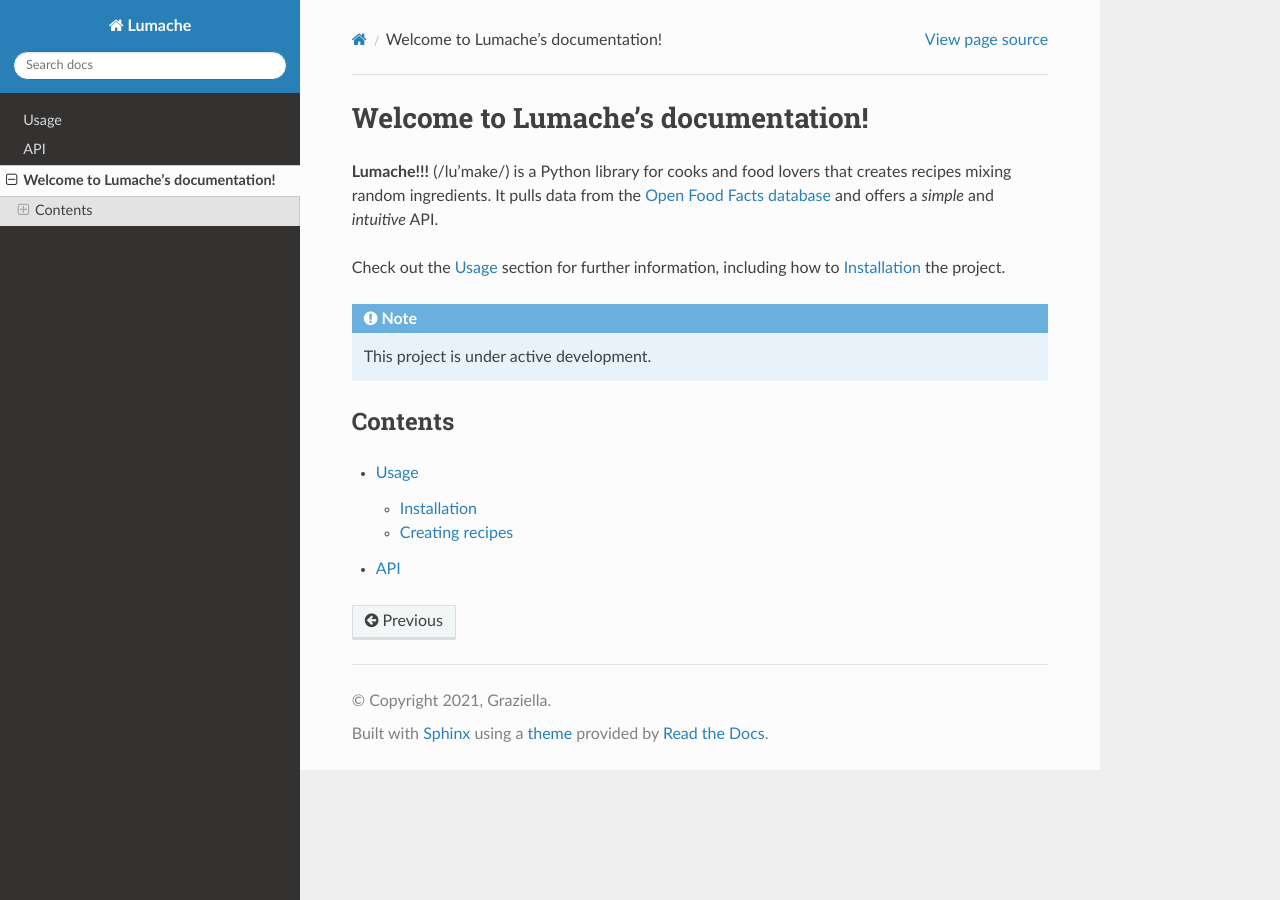
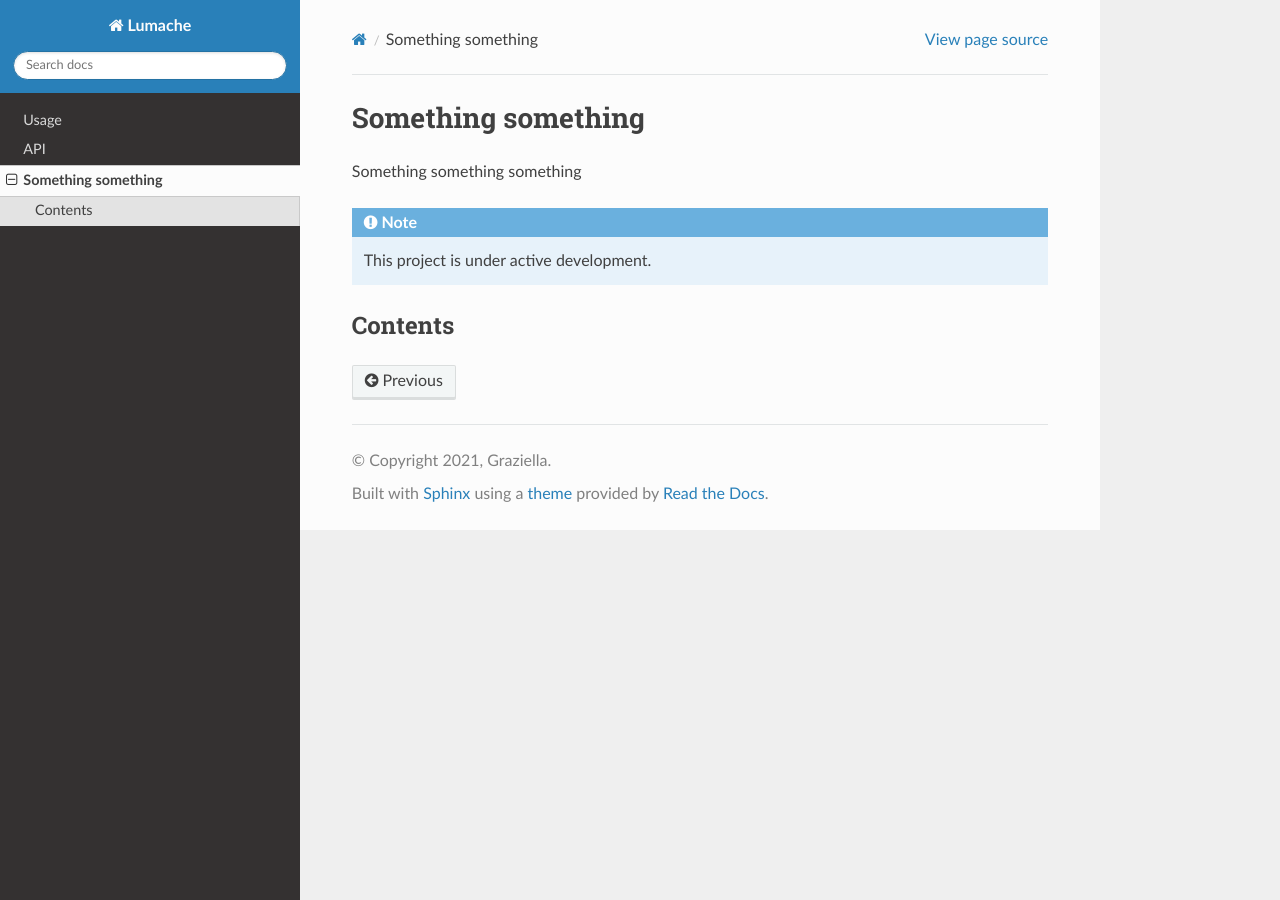
Before and after one commit to pawaka2025/venuvia, a Sphinx documentation site: the page built from docs/source/something.rst, in a window 1280 px wide. Built offline with Sphinx 7.4.7 and the Read the Docs theme 3.1.0, drawn with Linux system fonts in a browser that asks for light colours.

Commit message:
Update something.rst

```diff
--- a/docs/source/something.rst
+++ b/docs/source/something.rst
@@ -1,13 +1,7 @@
-Welcome to Lumache's documentation!
+Something something
 ===================================
 
-**Lumache!!!** (/lu'make/) is a Python library for cooks and food lovers
-that creates recipes mixing random ingredients.
-It pulls data from the `Open Food Facts database <https://world.openfoodfacts.org/>`_
-and offers a *simple* and *intuitive* API.
-
-Check out the :doc:`usage` section for further information, including
-how to :ref:`installation` the project.
+Something something something
 
 .. note::
 
@@ -15,8 +9,3 @@
 
 Contents
 --------
-
-.. toctree::
-
-   usage
-   api
```
